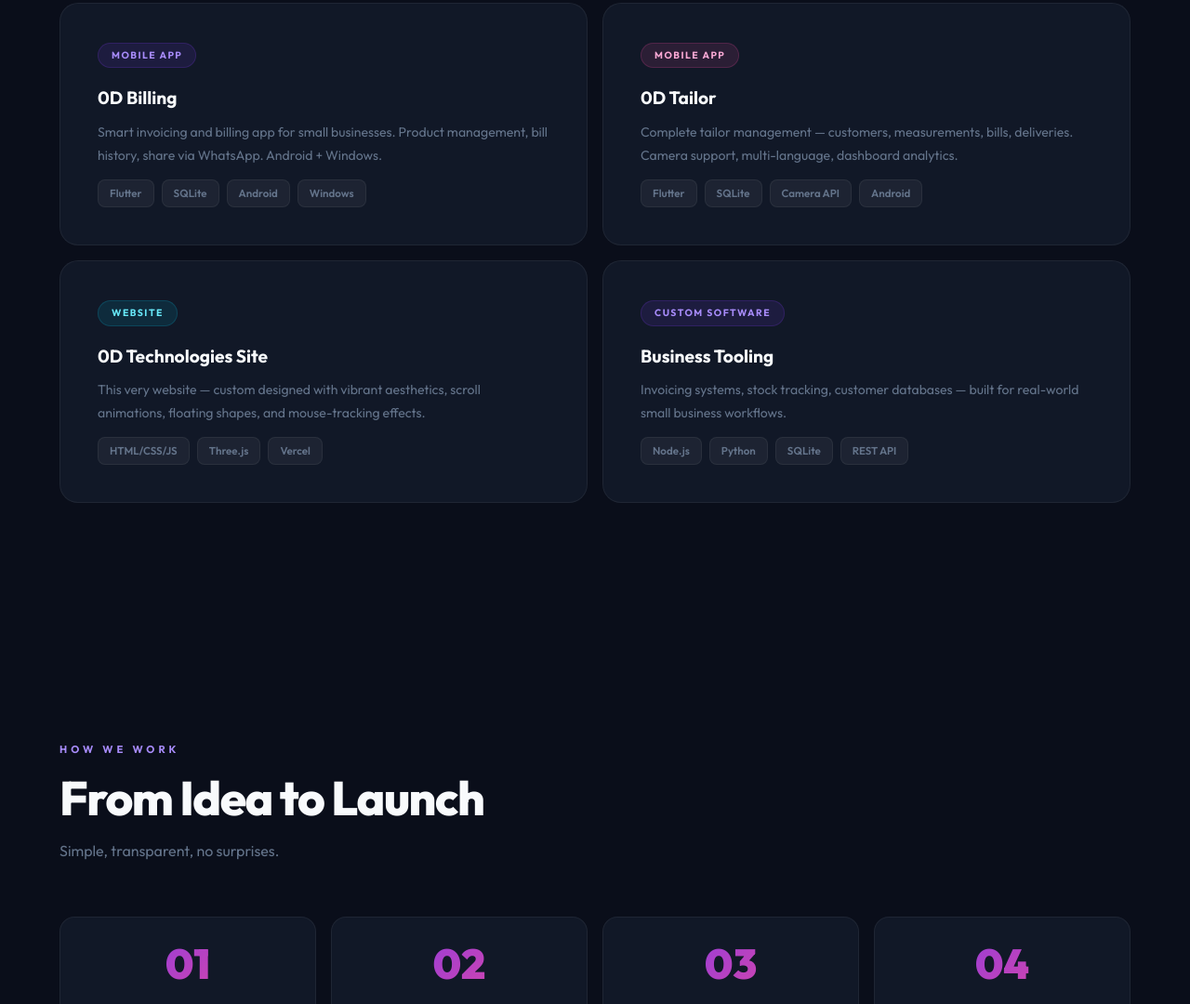
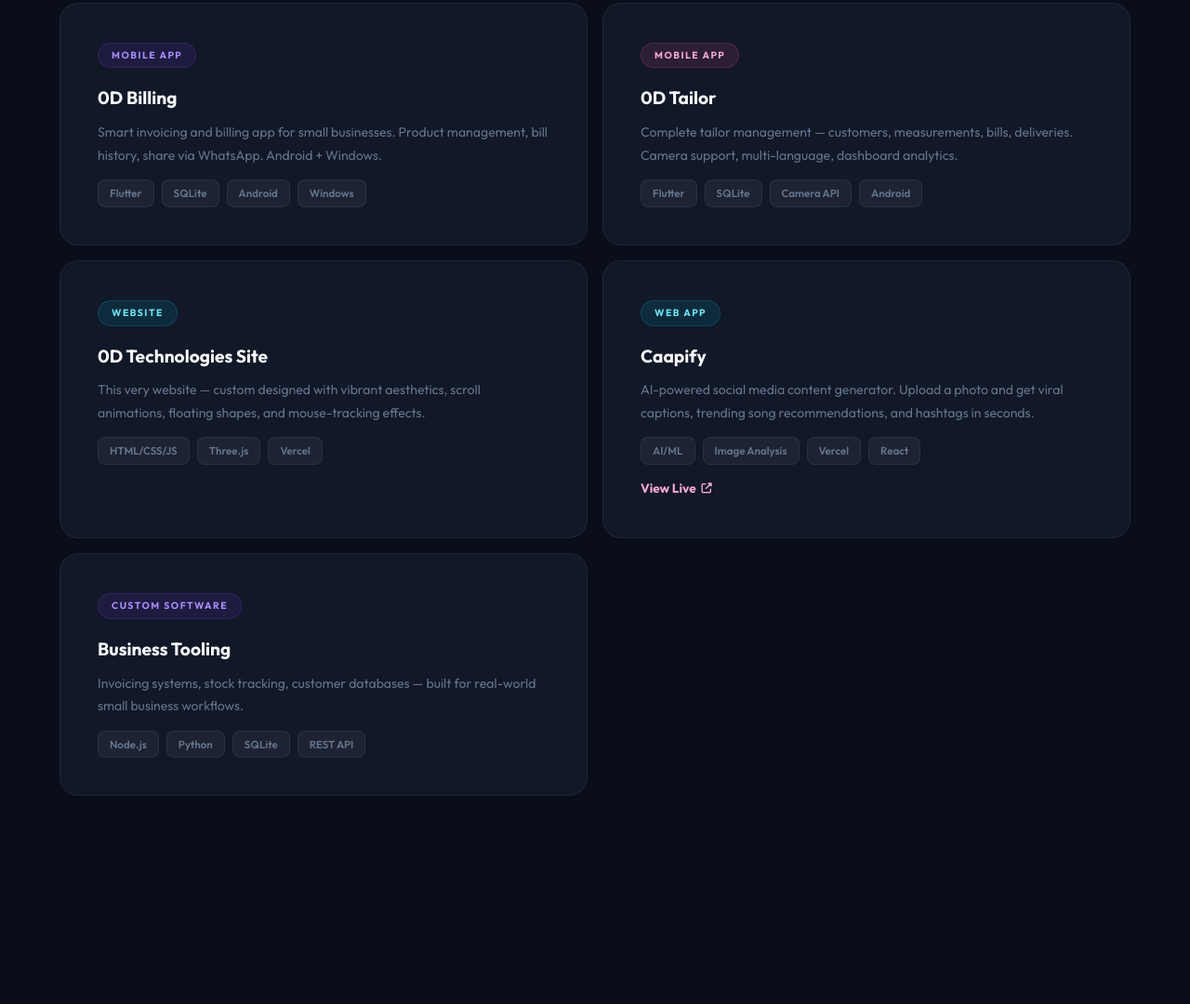
Before and after one commit to shampanchal66/0D-Technalogies, a website: page hire-us.html in a window 1280 px wide. Shown: the part 2031-3111 px from the top of the page at 93% size. Drawn offline with Linux system fonts and the light colour scheme.

Commit message:
Add Caapify to portfolio: AI photo captioning tool
- New portfolio item: Caapify (caapify.vercel.app)
- AI-powered social media content generator
- Upload photo → get viral captions, song recs, hashtags
- Clickable link opens live site
- Tech tags: AI/ML, Image Analysis, Vercel, React

```diff
--- a/hire-us.html
+++ b/hire-us.html
@@ -338,7 +338,19 @@
                     <span>Vercel</span>
                 </div>
             </div>
-            <div class="port-item r rd4">
+            <a href="https://caapify.vercel.app/" target="_blank" class="port-item r rd4" style="text-decoration:none">
+                <div class="badge badge-c">Web App</div>
+                <h3>Caapify</h3>
+                <p>AI-powered social media content generator. Upload a photo and get viral captions, trending song recommendations, and hashtags in seconds.</p>
+                <div class="tags">
+                    <span>AI/ML</span>
+                    <span>Image Analysis</span>
+                    <span>Vercel</span>
+                    <span>React</span>
+                </div>
+                <span style="display:inline-flex;align-items:center;gap:6px;margin-top:14px;font-size:.85rem;font-weight:700;color:var(--pink-light)">View Live <i class="fas fa-external-link-alt" style="font-size:.7rem"></i></span>
+            </a>
+            <div class="port-item r rd5">
                 <div class="badge badge-v">Custom Software</div>
                 <h3>Business Tooling</h3>
                 <p>Invoicing systems, stock tracking, customer databases — built for real-world small business workflows.</p>
```
